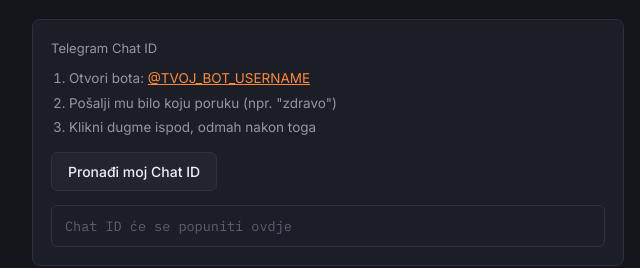
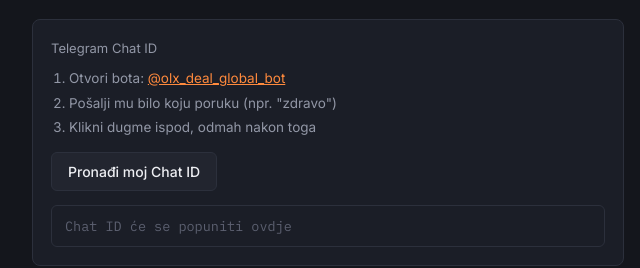
Before and after one commit to adnanzukic/OLX-Deal-global, a plain HTML site: page docs/index.html in a window 1280 px wide. Shown: the part 852-1120 px from the top of the page, 312-952 px from the left. Drawn offline with Linux system fonts and the light colour scheme.

Commit message:
Update Cloudflare Worker URL and Telegram bot username

```diff
--- a/docs/index.html
+++ b/docs/index.html
@@ -352,9 +352,9 @@
 
 <script>
   // ⚠️ PROMIJENI OVO na tvoj stvarni Cloudflare Worker URL nakon deploya
-  const WORKER_URL = "https://olx-deal-watcher.TVOJ-SUBDOMAIN.workers.dev";
+  const WORKER_URL = "https://olx-deal-watcher.adnan69zukic.workers.dev";
   // ⚠️ PROMIJENI OVO na stvaran username tvog Telegram bota
-  const BOT_USERNAME = "TVOJ_BOT_USERNAME";
+  const BOT_USERNAME = "olx_deal_global_bot";
 
   document.getElementById("botLink").href = `https://t.me/${BOT_USERNAME}`;
   document.getElementById("botLink").textContent = `@${BOT_USERNAME}`;
```
